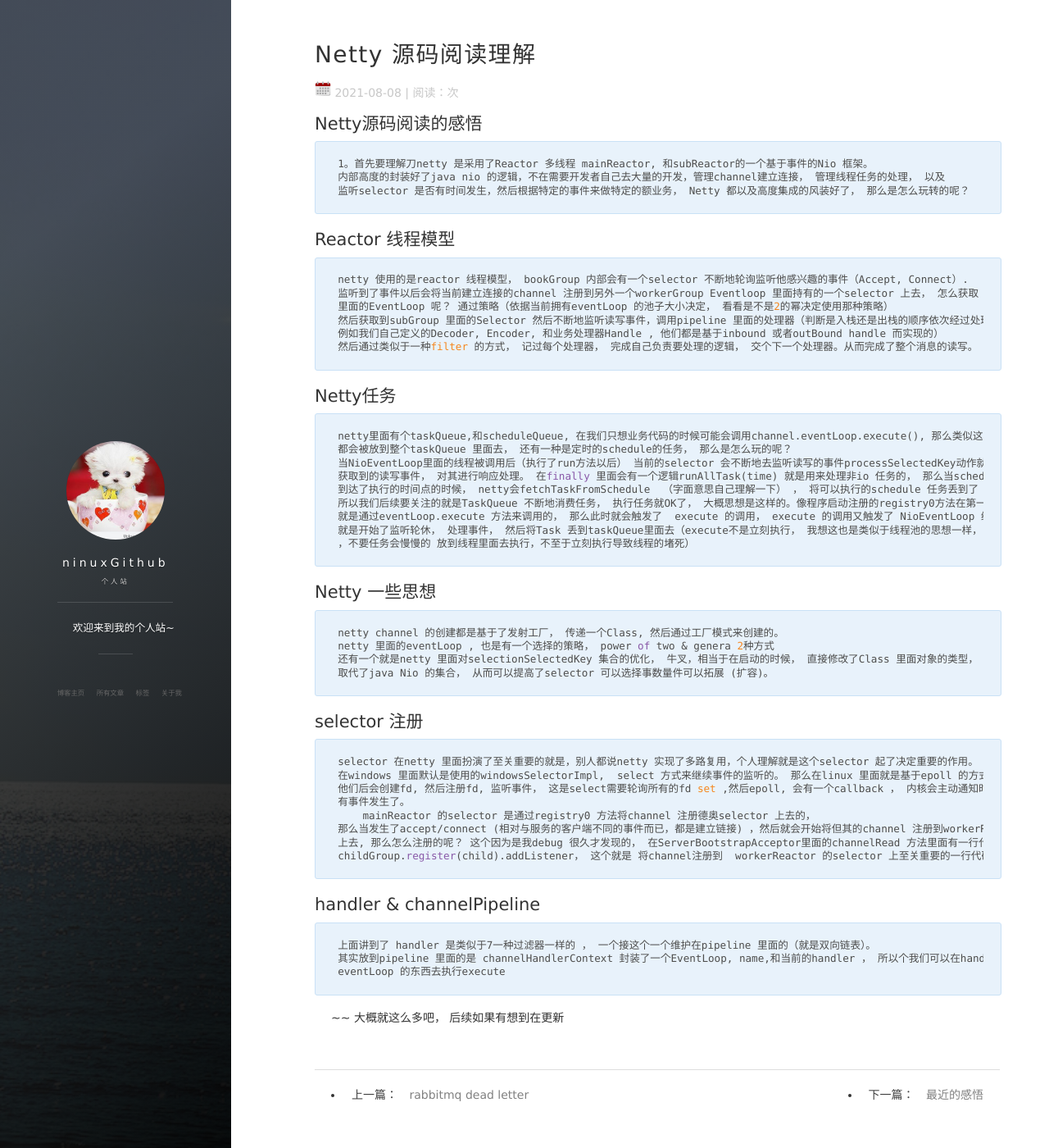
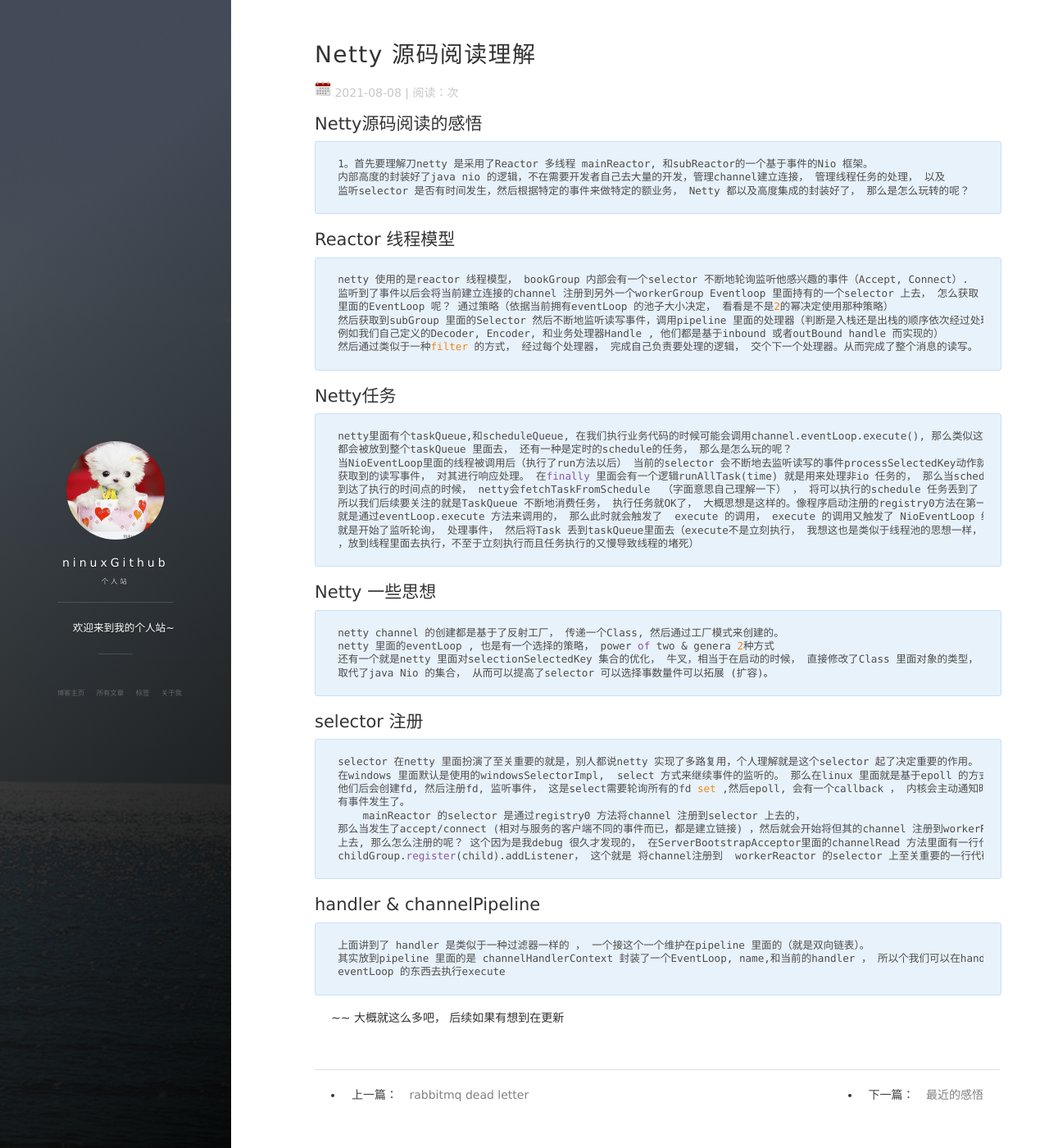
Before and after one commit to ninuxGithub/ninuxGithub.github.io, a Jekyll site: the page built from _posts/netty/2021-08-08-nettySourceRead.md, in a window 1280 px wide and 1400 px high. Shown: the whole window at 82% size. Built offline with Jekyll 4.4.1, drawn with Linux system fonts in a browser that asks for light colours; nearby versions of some CDN libraries; comment, search, counter and statistics services are not loaded.

Commit message:
修复错误文字

```diff
--- a/_posts/netty/2021-08-08-nettySourceRead.md
+++ b/_posts/netty/2021-08-08-nettySourceRead.md
@@ -11,7 +11,7 @@ tag: netty
 ## Netty源码阅读的感悟
     1。首先要理解刀netty 是采用了Reactor 多线程 mainReactor, 和subReactor的一个基于事件的Nio 框架。
     内部高度的封装好了java nio 的逻辑，不在需要开发者自己去大量的开发，管理channel建立连接， 管理线程任务的处理， 以及
-    监听selector 是否有时间发生，然后根据特定的事件来做特定的额业务， Netty 都以及高度集成的风装好了， 那么是怎么玩转的呢？
+    监听selector 是否有时间发生，然后根据特定的事件来做特定的额业务， Netty 都以及高度集成的封装好了， 那么是怎么玩转的呢？
 
 
 ## Reactor 线程模型
@@ -20,22 +20,22 @@ tag: netty
     里面的EventLoop 呢？ 通过策略（依据当前拥有eventLoop 的池子大小决定， 看看是不是2的幂决定使用那种策略）
     然后获取到subGroup 里面的Selector 然后不断地监听读写事件，调用pipeline 里面的处理器（判断是入栈还是出栈的顺序依次经过处理器，
     例如我们自己定义的Decoder, Encoder, 和业务处理器Handle , 他们都是基于inbound 或者outBound handle 而实现的）
-    然后通过类似于一种filter 的方式， 记过每个处理器， 完成自己负责要处理的逻辑， 交个下一个处理器。从而完成了整个消息的读写。
+    然后通过类似于一种filter 的方式， 经过每个处理器， 完成自己负责要处理的逻辑， 交个下一个处理器。从而完成了整个消息的读写。
 
 
 ## Netty任务
-    netty里面有个taskQueue,和scheduleQueue, 在我们只想业务代码的时候可能会调用channel.eventLoop.execute(), 那么类似这样的动作
+    netty里面有个taskQueue,和scheduleQueue, 在我们执行业务代码的时候可能会调用channel.eventLoop.execute(), 那么类似这样的动作
     都会被放到整个taskQueue 里面去， 还有一种是定时的schedule的任务， 那么是怎么玩的呢？
     当NioEventLoop里面的线程被调用后（执行了run方法以后） 当前的selector 会不断地去监听读写的事件processSelectedKey动作就是处理当前
     获取到的读写事件， 对其进行响应处理。 在finally 里面会有一个逻辑runAllTask(time) 就是用来处理非io 任务的， 那么当schedule 里面的任务
     到达了执行的时间点的时候， netty会fetchTaskFromSchedule  （字面意思自己理解一下） ， 将可以执行的schedule 任务丢到了 taskQueue
     所以我们后续要关注的就是TaskQueue 不断地消费任务， 执行任务就OK了， 大概思想是这样的。像程序启动注册的registry0方法在第一次执行的时候
     就是通过eventLoop.execute 方法来调用的， 那么此时就会触发了  execute 的调用， execute 的调用又触发了 NioEventLoop 线程的run 方法
-    就是开始了监听轮休， 处理事件， 然后将Task 丢到taskQueue里面去（execute不是立刻执行， 我想这也是类似于线程池的思想一样， 拥有一个缓冲的队列
-    ，不要任务会慢慢的 放到线程里面去执行，不至于立刻执行导致线程的堵死）
+    就是开始了监听轮询， 处理事件， 然后将Task 丢到taskQueue里面去（execute不是立刻执行， 我想这也是类似于线程池的思想一样， 拥有一个缓冲的队列
+    ，放到线程里面去执行，不至于立刻执行而且任务执行的又慢导致线程的堵死）
 
 ## Netty 一些思想
-    netty channel 的创建都是基于了发射工厂， 传递一个Class, 然后通过工厂模式来创建的。
+    netty channel 的创建都是基于了反射工厂， 传递一个Class, 然后通过工厂模式来创建的。
     netty 里面的eventLoop , 也是有一个选择的策略， power of two & genera 2种方式
     还有一个就是netty 里面对selectionSelectedKey 集合的优化， 牛叉，相当于在启动的时候， 直接修改了Class 里面对象的类型， 使用了自己的Set
     取代了java Nio 的集合， 从而可以提高了selector 可以选择事数量件可以拓展 (扩容)。
@@ -45,13 +45,13 @@ tag: netty
     在windows 里面默认是使用的windowsSelectorImpl,  select 方式来继续事件的监听的。 那么在linux 里面就是基于epoll 的方式来监听事件
     他们后会创建fd, 然后注册fd, 监听事件， 这是select需要轮询所有的fd set ,然后epoll, 会有一个callback ， 内核会主动通知时间在那个fd 上面
     有事件发生了。
-        mainReactor 的selector 是通过registry0 方法将channel 注册德奥selector 上去的，
+        mainReactor 的selector 是通过registry0 方法将channel 注册到selector 上去的，
     那么当发生了accept/connect (相对与服务的客户端不同的事件而已，都是建立链接) ，然后就会开始将但其的channel 注册到workerReacotr 的selector
     上去, 那么怎么注册的呢？ 这个因为是我debug 很久才发现的， 在ServerBootstrapAcceptor里面的channelRead 方法里面有一行代码
     childGroup.register(child).addListener， 这个就是 将channel注册到  workerReactor 的selector 上至关重要的一行代码。
 
 ## handler & channelPipeline
-    上面讲到了 handler 是类似于7一种过滤器一样的 ， 一个接这个一个维护在pipeline 里面的（就是双向链表）。
+    上面讲到了 handler 是类似于一种过滤器一样的 ， 一个接这个一个维护在pipeline 里面的（就是双向链表）。
     其实放到pipeline 里面的是 channelHandlerContext 封装了一个EventLoop, name,和当前的handler ， 所以个我们可以在handle 里面获取一个‘
     eventLoop 的东西去执行execute
 
```
Also changed, not shown: _posts/netty/2019-09-29-selectedOptimized.md (+1 -1 lines).
